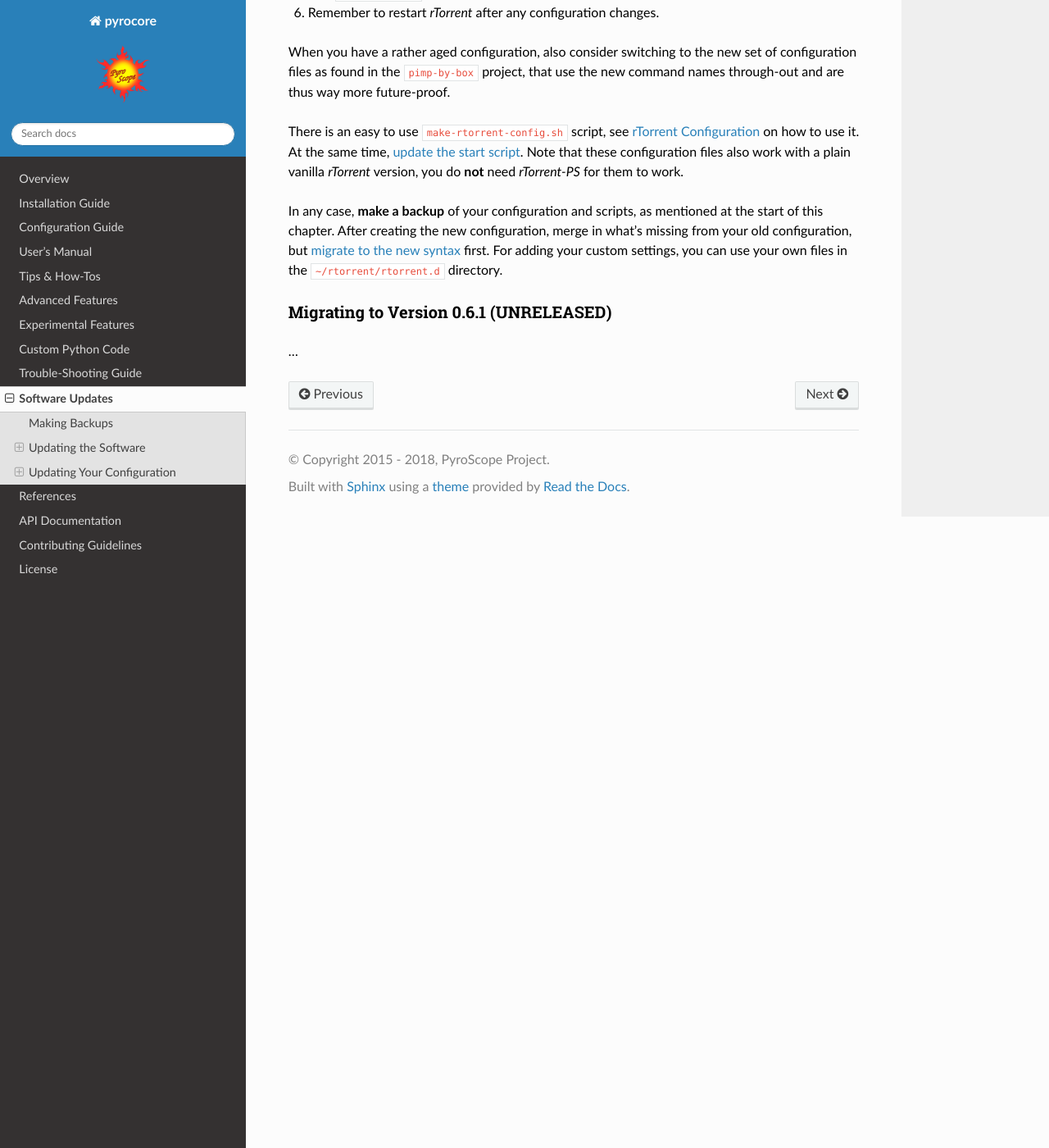
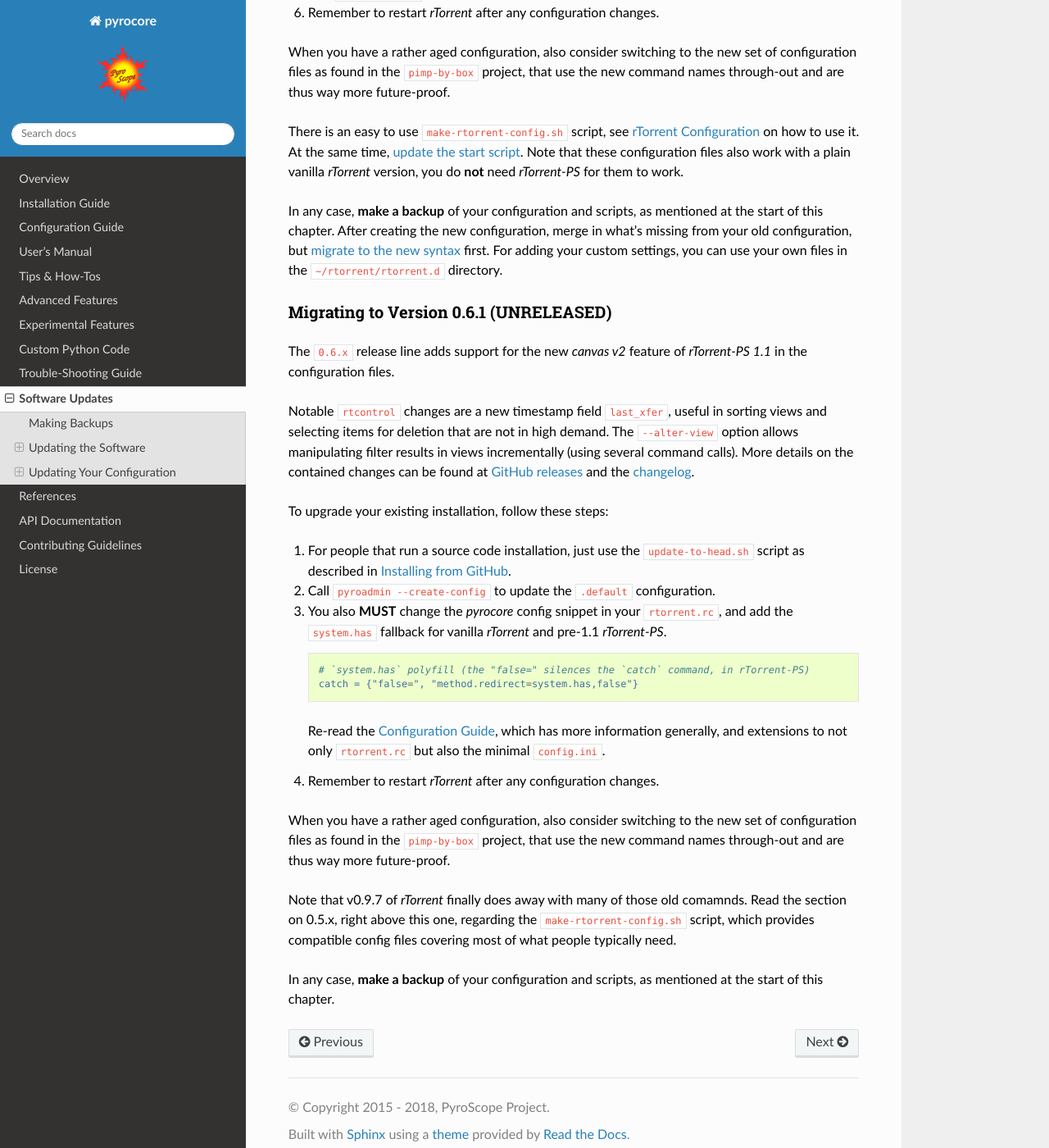
Before and after one commit to pyroscope/pyrocore, a Sphinx documentation site: the page built from docs/updating.rst, in a window 1280 px wide and 1400 px high, scrolled down 3290 px. Shown: the whole window at 82% size. Built offline with Sphinx 7.4.7 and the Read the Docs theme 2.0.0, drawn with Linux system fonts in a browser that asks for light colours.

Commit message:
docs: Migrating to Version 0.6.1 (draft)

```diff
--- a/docs/updating.rst
+++ b/docs/updating.rst
@@ -183,7 +183,44 @@ For adding your custom settings, you can use your own files in the ``~/rtorrent/
 Migrating to Version 0.6.1 (UNRELEASED)
 ^^^^^^^^^^^^^^^^^^^^^^^^^^^^^^^^^^^^^^^
 
-…
+The ``0.6.x`` release line adds support for the new *canvas v2* feature of `rTorrent-PS 1.1`
+in the configuration files.
+
+Notable ``rtcontrol`` changes are a new timestamp field ``last_xfer``,
+useful in sorting views and selecting items for deletion that are not in high demand.
+The ``--alter-view`` option allows manipulating filter results in views
+incrementally (using several command calls).
+More details on the contained changes can be found at `GitHub releases`_ and the `changelog`_.
+
+To upgrade your existing installation, follow these steps:
+
+#. For people that run a source code installation, just use the ``update-to-head.sh``
+   script as described in :ref:`Installing from GitHub <install-from-github>`.
+#. Call ``pyroadmin --create-config`` to update the ``.default`` configuration.
+#. You also **MUST** change the `pyrocore` config snippet in your ``rtorrent.rc``,
+   and add the ``system.has`` fallback for vanilla `rTorrent` and pre-1.1 `rTorrent-PS`.
+
+   .. code-block:: ini
+
+      # `system.has` polyfill (the "false=" silences the `catch` command, in rTorrent-PS)
+      catch = {"false=", "method.redirect=system.has,false"}
+
+   Re-read the :doc:`setup`, which has more information generally, and extensions
+   to not only ``rtorrent.rc`` but also the minimal ``config.ini``.
+
+#. Remember to restart *rTorrent* after any configuration changes.
+
+When you have a rather aged configuration, also consider switching to the new
+set of configuration files as found in the ``pimp-by-box`` project, that use
+the new command names through-out and are thus way more future-proof.
+
+Note that v0.9.7 of `rTorrent` finally does away with many of those old comamnds.
+Read the section on 0.5.x, right above this one,
+regarding the ``make-rtorrent-config.sh`` script, which provides compatible config files
+covering most of what people typically need.
+
+In any case, **make a backup** of your configuration and scripts,
+as mentioned at the start of this chapter.
 
 
 .. _`rTorrent-PS`: https://github.com/pyroscope/rtorrent-ps#rtorrent-ps
```
